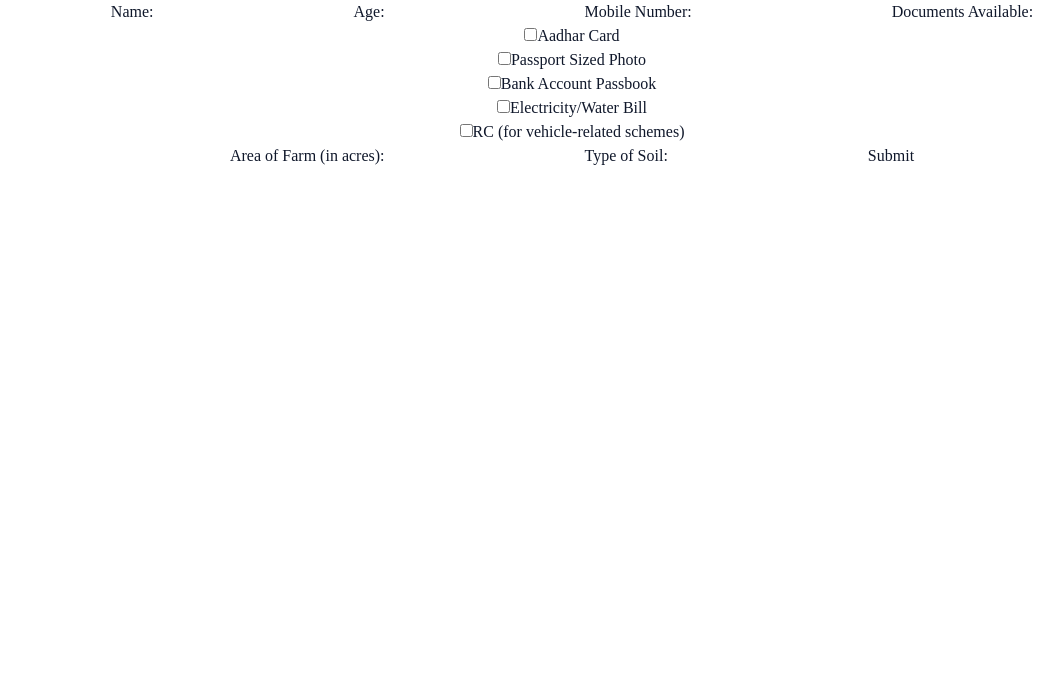
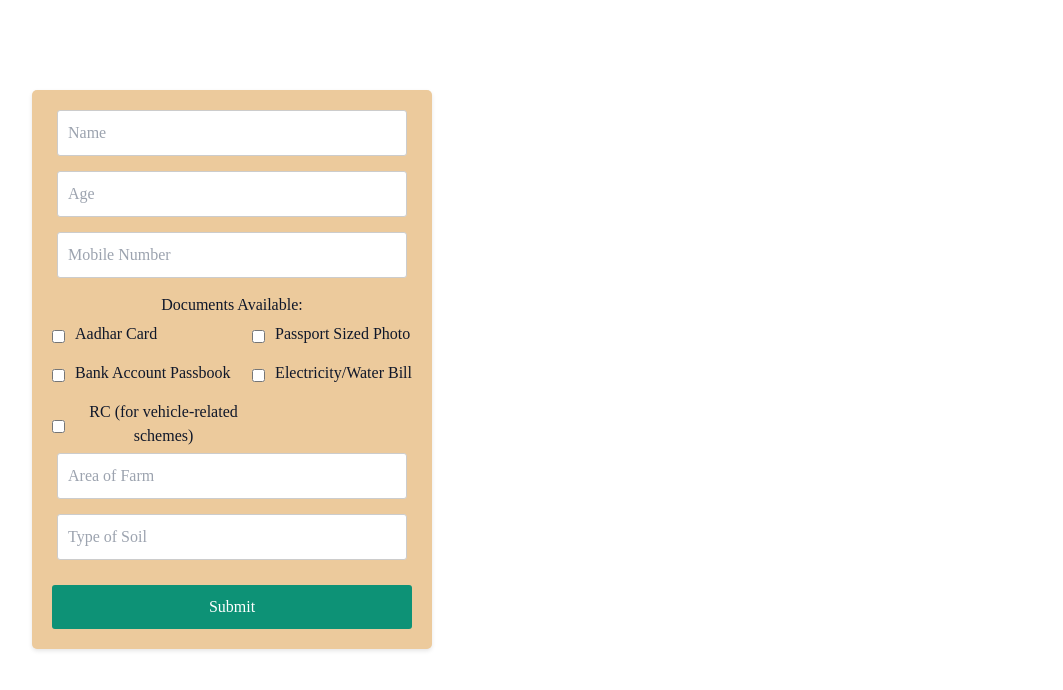
Before and after one commit to shrihari-joshi/se-hack, a React (Create React App) app in the folder farmer/: page /subsidies in a window 1280 px wide. Shown: the top 690 px of the page, without its empty margins (68-1131 px from the left). Built offline with nearby package versions, Linux system fonts and the light colour scheme.

Commit message:
test commit

```diff
--- a/farmer/src/Components/FarmerDashBoard/FarmerDashBoard.jsx
+++ b/farmer/src/Components/FarmerDashBoard/FarmerDashBoard.jsx
@@ -9,14 +9,7 @@ const FarmerDashBoard = () => {
                     <div className='logo'></div>
                     <div className='title'>Kisan Sangraha</div>
                 </div>
-                <nav className="navbar">
-                    <div className="container pt-">
-                        <ul className="nav-links">
-                            <li><a href="#">About Us</a></li>
-                            <li><a href="#">Contact</a></li>
-                        </ul>
-                    </div>
-                </nav>
+
                 <div className='center-farmer'>
                     <div className='f1'><p>Welcome to our farm</p></div>
                     <div className='f2'><span className='p1'>The Place Where</span><span className='p2'>Farmer directly connects to consumer</span></div>
--- a/farmer/src/Components/Profile/Profile.css
+++ b/farmer/src/Components/Profile/Profile.css
@@ -1,57 +1,18 @@
-/* ProfileCard.css */
+/* Profile.css */
 
-.profile-card {
-    display: flex;
-    background-color: #fff;
-    border: 1px solid #ccc;
-    border-radius: 8px;
-    padding: 1.5rem;
-    width: 30rem; /* Adjust width as needed */
-    margin: 0 auto;
-    box-shadow: 0 4px 8px rgba(0, 0, 0, 0.1);
-  }
+.profile-page-container {
+  width: 400px;
+  margin: 100px auto;
+  padding: 20px;
+  background-color: #e3e3e3;
+  border-radius: 5px;
+  box-shadow: 0 2px 4px rgba(0, 0, 0, 0.1);
+}
 
-  .profile-picture {
-    width: 8rem;
-    height: 8rem;
-    border-radius: 50%;
-    margin-right: 2rem;
-  }
+.profile-info {
+  margin-top: 20px;
+}
 
-  .profile-info {
-    flex: 1;
-  }
-
-  .profile-name {
-    font-size: 2rem;
-    margin-bottom: 0.5rem;
-  }
-
-  .profile-title {
-    font-size: 1.5rem;
-    margin-bottom: 0.5rem;
-  }
-
-  .profile-location {
-    font-size: 1.2rem;
-    color: #666;
-    margin-bottom: 1rem;
-  }
-
-  .profile-stats {
-    display: flex;
-  }
-
-  .stat {
-    margin-right: 2rem;
-  }
-
-  .stat-label {
-    font-size: 1.2rem;
-    color: #666;
-    margin-bottom: 0.5rem;
-  }
-
-  .stat-value {
-    font-size: 1.5rem;
-  }
+.profile-info p {
+  margin-bottom: 10px;
+}
--- a/farmer/src/Components/Profile/Profile.jsx
+++ b/farmer/src/Components/Profile/Profile.jsx
@@ -1,45 +1,62 @@
 import React, { useState, useEffect } from 'react';
-import './Profile.css';
+import axios from 'axios';
+import './Profile.css'; // Import the CSS file for styling
 
-const ProfileCard = () => {
-  const [profileData, setProfileData] = useState(null);
+const ProfilePage = () => {
+  const [userData, setUserData] = useState(null);
+  const [loading, setLoading] = useState(false);
+  const [error, setError] = useState('');
 
   useEffect(() => {
-    // Fetch profile data from the backend API
-    fetch('https://your-backend-api.com/profile')
-      .then(response => response.json())
-      .then(data => setProfileData(data))
-      .catch(error => console.error('Error fetching profile data:', error));
-  }, []); // Empty dependency array to ensure the effect runs only once on mount
+    // Define a function to fetch user data from MongoDB
+    const fetchUserData = async () => {
+      setLoading(true)
+      try {
+        const response = await axios.get('http://localhost:3500/farmer/login', {
+          params: {
+            farmername: userData.farmername
+          }
+        });
+        // Replace 'YOUR_API_ENDPOINT' with your actual API endpoint
+        console.log('user connected');
+        console.log(userData);
+        setUserData(response.data);
+        setLoading(false);
+      } catch (error) {
+        setError('Error fetching user data');
+        setLoading(false);
+      }
+    };
 
-  if (!profileData) {
-    return <p>Loading...</p>;
+    fetchUserData(); // Call the function to fetch user data
+  }, []);
+
+  if (loading) {
+    return <div>Loading...</div>;
+  }
+
+  if (error) {
+    return <div>{error}</div>;
   }
 
   return (
-    <div className="profile-card">
-      <img src={profileData.profilePicture} alt="Profile Picture" className="profile-picture" />
+    <div className="profile-page-container">
+      <h2>Profile</h2>
       <div className="profile-info">
-        <h2 className="profile-name">{profileData.name}</h2>
-        <p className="profile-title">{profileData.title}</p>
-        <p className="profile-location">{profileData.location}</p>
-        <div className="profile-stats">
-          <div className="stat">
-            <p className="stat-label">Connections</p>
-            <p className="stat-value">{profileData.connections}</p>
+        <p><strong>Name:</strong> {userData.name}</p>
+        <p><strong>Username:</strong> {userData.farmername}</p>
+        <p><strong>Phone Number:</strong> {userData.phoneNumber}</p>
+        {userData.street && (
+          <div>
+            <p><strong>Address:</strong></p>
+            <p>{userData.street}</p>
+            <p>{userData.city}, {userData.pincode}</p>
+            <p>{userData.state}</p>
           </div>
-          <div className="stat">
-            <p className="stat-label">Posts</p>
-            <p className="stat-value">{profileData.posts}</p>
-          </div>
-          <div className="stat">
-            <p className="stat-label">Followers</p>
-            <p className="stat-value">{profileData.followers}</p>
-          </div>
-        </div>
+        )}
       </div>
     </div>
   );
 };
 
-export default ProfileCard;
+export default ProfilePage;
--- a/farmer/src/Components/Subsidies/Subsidies.css
+++ b/farmer/src/Components/Subsidies/Subsidies.css
@@ -1,43 +1,62 @@
-/* styles.css */
+/* Subsidies.css */
 
 .form-container {
-    width: 80vw;
-    margin: 0 auto;
+  width: 400px;
+  margin: 100px;
+  margin-top: 90px;
+  margin-bottom: 10px;
+
+  padding: 20px;
+  background-color: #ecca9c;
+  border-radius: 5px;
+  box-shadow: 0 2px 4px rgba(0, 0, 0, 0.1);
 }
 
-  .form-label {
-    font-size: 1.2rem;
-    margin-bottom: 0.5rem;
+.form-container label {
+  display: block;
+  margin-bottom: 5px;
 }
 
-  .form-input {
-    width: 100%;
-    padding: 0.5rem;
-    font-size: 1rem;
-    margin-bottom: 1rem;
+.form-container input[type="text"],
+.form-container input[type="number"],
+.form-container input[type="tel"] {
+  width: calc(100% - 10px);
+  padding: 10px;
+  margin-bottom: 15px;
+  border: 1px solid #ccc;
+  border-radius: 3px;
 }
 
-  .checkbox-label {
-    display: block;
-    margin-bottom: 0.5rem;
+.form-container input[type="checkbox"] {
+  margin-right: 10px;
 }
 
-  .checkbox-input {
-    margin-right: 0.5rem;
-  }
-
-  .submit-button {
-    padding: 0.5rem 1rem;
-    font-size: 1rem;
-    background-color: #007bff;
+.form-container button[type="submit"] {
+  display: block;
+  width: 100%;
+  padding: 10px;
+  margin-top: 10px;
+  background-color: #0d9276;
   color: #fff;
   border: none;
-    border-radius: 5px;
+  border-radius: 3px;
   cursor: pointer;
 }
 
-  .submit-button:hover {
-    background-color: #0056b3;
+.form-container button[type="submit"]:hover {
+  background-color: #0d9276;
+}
+.document-checkboxes {
+  display: grid;
+  grid-template-columns: auto auto;
+  grid-row-gap: 10px;
 }
 
-  /* Optional: Add more styles as needed */
+.document-checkboxes div {
+  display: flex;
+  align-items: center;
+}
+
+.document-checkboxes input[type="checkbox"] {
+  margin-right: 10px;
+}
--- a/farmer/src/Components/Subsidies/Subsidies.jsx
+++ b/farmer/src/Components/Subsidies/Subsidies.jsx
@@ -43,9 +43,10 @@ const Subsidies = () => {
   };
 
   return (
+    <div className="form-container">
       <form onSubmit={handleSubmit}>
-      <label htmlFor="name">Name:</label>
-      <input
+
+        <input placeholder='Name'
           type="text"
           id="name"
           name="name"
@@ -54,8 +55,8 @@ const Subsidies = () => {
           required
         />
 
-      <label htmlFor="age">Age:</label>
-      <input
+
+        <input placeholder='Age'
           type="number"
           id="age"
           name="age"
@@ -64,8 +65,8 @@ const Subsidies = () => {
           required
         />
 
-      <label htmlFor="mobileNumber">Mobile Number:</label>
-      <input
+
+        <input placeholder='Mobile Number'
           type="tel"
           id="mobileNumber"
           name="mobileNumber"
@@ -73,8 +74,8 @@ const Subsidies = () => {
           onChange={handleChange}
           required
         />
-
         <label>Documents Available:</label>
+        <div className="document-checkboxes">
           <div>
             <input
               type="checkbox"
@@ -130,9 +131,9 @@ const Subsidies = () => {
             />
             <label htmlFor="vehicleRC">RC (for vehicle-related schemes)</label>
           </div>
+        </div>
 
-      <label htmlFor="farmArea">Area of Farm (in acres):</label>
-      <input
+        <input placeholder='Area of Farm'
           type="number"
           id="farmArea"
           name="farmArea"
@@ -141,8 +142,8 @@ const Subsidies = () => {
           required
         />
 
-      <label htmlFor="soilType">Type of Soil:</label>
-      <input
+
+        <input placeholder='Type of Soil'
           type="text"
           id="soilType"
           name="soilType"
@@ -153,6 +154,7 @@ const Subsidies = () => {
 
         <button type="submit">Submit</button>
       </form>
+    </div>
   );
 };
 
```
Also changed, not shown: farmer/src/Components/FarmerDashBoard/FarmerDashBoard.css (+22 -16 lines), farmer/src/Components/Pdf/Nextpage.jsx (added, +12 -0 lines), farmer/src/Components/Pdf/Pdf.css (added, +34 -0 lines), farmer/src/Components/Pdf/Pdf.jsx (added, +26 -0 lines), farmer/src/Components/SignIn/Login/Login.jsx (+4 -4 lines). Lines whose indentation alone changed are shown as unchanged.
